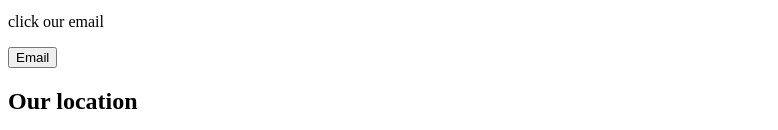
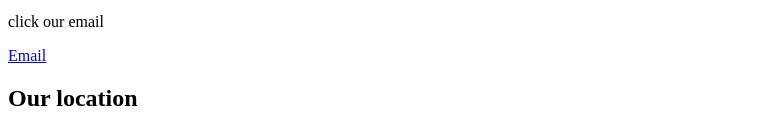
Before and after one commit to obaidraza1033/assignment-06, a plain HTML site: page contact.html in a window 1280 px wide. Shown: the part 237-367 px from the top of the page, without its empty margins (0-778 px from the left). Drawn offline with Linux system fonts and the light colour scheme.

Commit message:
Update contact.html

```diff
--- a/contact.html
+++ b/contact.html
@@ -15,7 +15,7 @@
     <a href="https://wa.me/03260118869" target="_blank" ><button>Our phone number</button></a>
     <p>If you want to contact with us on gmail</p>
 <p>click our email</p>
-<a href="mailto:obaidraza764@gmail.com" target="_blank"><button>Email</button></a>
+<a href="mailto:obaidraza764@gmail.com" target="_blank">Email</a>
 <h2>Our location</h2>
 <a href="https://www.google.com/maps/@24.8936732,67.112939,16z?entry=ttu&g_ep=EgoyMDI1MDYyOS4wIKXMDSoASAFQAw%3D%3D" target="_blank"><button>our location</button></a>
 </body>
```
